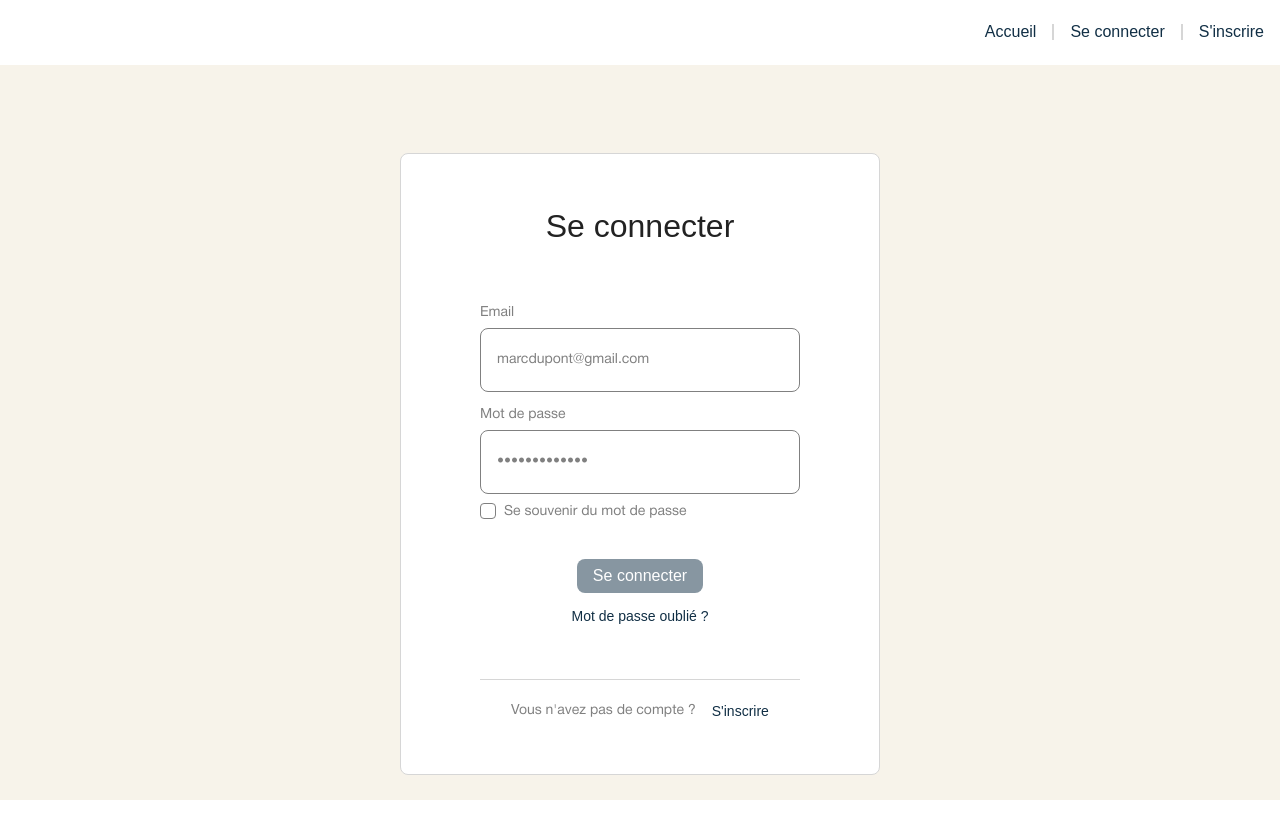
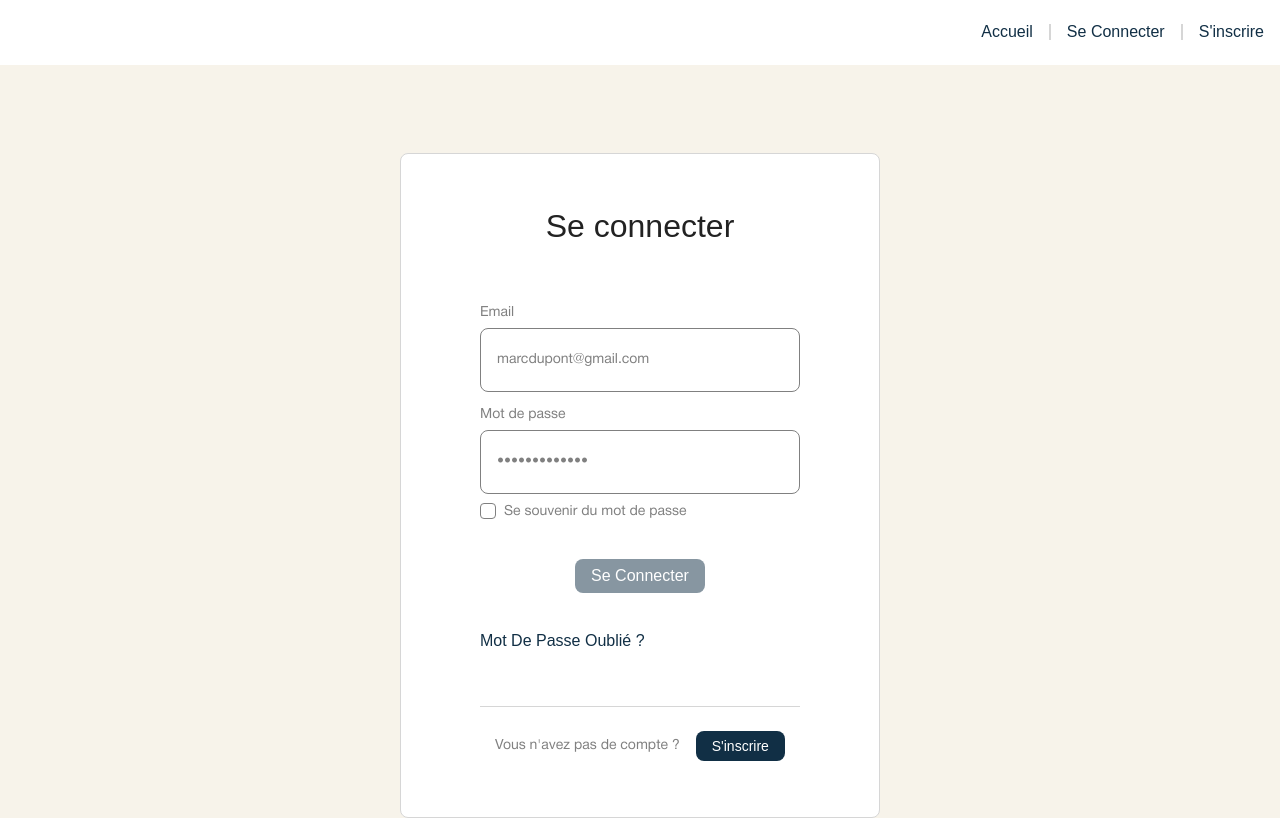
Before and after one commit to quentintrouve/design-storybook, a React (Create React App) app: page /sign-up in a window 1280 px wide. Built offline with nearby package versions, Linux system fonts and the light colour scheme.

Commit message:
refactor cta

```diff
--- a/src/Components/Global/Form/index.tsx
+++ b/src/Components/Global/Form/index.tsx
@@ -2,22 +2,20 @@ import classNames from "classnames/bind";
 
 import Title from "src/Components/Ui-kit/Typo/Title";
 import Input, { InputProps } from "src/Components/Ui-kit/Form/Input";
-import SquaredCta, { SquaredCtaProps } from "src/Components/Ui-kit/Cta/SquaredCta";
-import InlineCta, { InlineCtaProps } from "src/Components/Ui-kit/Cta/InlineCta";
+import Cta, { CtaProps } from "src/Components/Ui-kit/Cta";
 import CheckBox, { CheckBoxProps } from "src/Components/Ui-kit/Form/Checkbox";
-import Paragraph, { ParagraphProps } from "src/Components/Ui-kit/Typo/Paragraph"
+import Paragraph, {
+  ParagraphProps,
+} from "src/Components/Ui-kit/Typo/Paragraph";
 import FormFooter from "src/Components/Ui-kit/Form/FormFooter";
 
 import css from "./styles.module.scss";
 const cx = classNames.bind(css);
 
 interface BlocProps {
-  name?: "input" | "cta" | "inline-cta" | "multiple-cta" | "checkbox" | "paragraph";
+  name?: "input" | "cta" | "checkbox" | "paragraph";
   inputProps?: InputProps;
-  ctaProps?: SquaredCtaProps;
-	inlineCtaProps?: InlineCtaProps;
-	firstCtaProps?: SquaredCtaProps;
-	secondCtaProps?: SquaredCtaProps;
+  ctaProps?: CtaProps[];
   checkboxProps?: CheckBoxProps;
   paragraphProps?: ParagraphProps;
 }
@@ -37,36 +35,37 @@ export default function Form({
   blocs,
   footerLabel,
   footerLink,
-	footerRoute }: FormProps) {
-
-	const blocSerializer = ({
-    name,
-    inputProps,
-    ctaProps,
-		firstCtaProps,
-		secondCtaProps,
-		inlineCtaProps,
-    checkboxProps,
-		paragraphProps
-  }: BlocProps, index: any) => {
+  footerRoute,
+}: FormProps) {
+  const blocSerializer = (
+    { name, inputProps, ctaProps, checkboxProps, paragraphProps }: BlocProps,
+    index: any
+  ) => {
     switch (name) {
       case "input":
         return <Input key={index} className={css.input} {...inputProps} />;
       case "cta":
-        return <SquaredCta key={index} className={css.button} {...ctaProps} />;
-      case "inline-cta":
-        return <InlineCta key={index} className={css.inlineButton} {...inlineCtaProps} />;
-      case "multiple-cta":
-        return (
+        return ctaProps?.length > 1 ? (
           <div key={index} className={css.multipleButtons}>
-						<SquaredCta {...firstCtaProps} />
-						<SquaredCta {...secondCtaProps} />
+            {ctaProps?.map((props) => (
+              <Cta key={index} className={css.button} {...props} />
+            ))}
           </div>
+        ) : (
+          <Cta key={index} className={css.button} {...ctaProps?.[0]} />
         );
       case "checkbox":
-        return <CheckBox key={index} className={css.checkbox} {...checkboxProps} />;
+        return (
+          <CheckBox key={index} className={css.checkbox} {...checkboxProps} />
+        );
       case "paragraph":
-        return <Paragraph key={index} className={css.paragraph} {...paragraphProps} />;
+        return (
+          <Paragraph
+            key={index}
+            className={css.paragraph}
+            {...paragraphProps}
+          />
+        );
       default:
         return null;
     }
@@ -75,12 +74,15 @@ export default function Form({
   return (
     <div className={cx(css.Form, className)}>
       <div className={css.content}>
-
         <Title content={title} heading="h1" className={css.title} />
-
         {blocs && blocs?.map((index, bloc) => blocSerializer(index, bloc))}
-
-				{footerLabel && <FormFooter label={footerLabel} textButton={footerLink} to={footerRoute}/>}
+        {footerLabel && (
+          <FormFooter
+            label={footerLabel}
+            textButton={footerLink}
+            to={footerRoute}
+          />
+        )}
       </div>
     </div>
   );
--- a/src/Components/Global/Header/index.tsx
+++ b/src/Components/Global/Header/index.tsx
@@ -1,8 +1,7 @@
 import classNames from "classnames/bind";
 import { useNavigate } from "react-router-dom";
 
-
-import InlineCta from "src/Components/Ui-kit/Cta/InlineCta";
+import Cta from "src/Components/Ui-kit/Cta";
 
 import css from "./styles.module.scss";
 const cx = classNames.bind(css);
@@ -10,48 +9,52 @@ const cx = classNames.bind(css);
 interface headerProps {
   className?: string;
   user?: string;
-  setUser?: (param:string) => any;
+  setUser?: (param: string) => any;
 }
 
 export default function Header({ className, user, setUser }: headerProps) {
-
   const navigate = useNavigate();
 
-  const logOut = () :any => {
-    setUser('');
-    navigate('/');
-  }
+  const logOut = (): any => {
+    setUser("");
+    navigate("/");
+  };
 
   return (
     <div className={cx(css.Header, className)}>
       <nav>
-        <InlineCta className={css.navItem} text="Accueil" to="/" routerLink />
+        <Cta
+          className={css.navItem}
+          variant="inline"
+          text="Accueil"
+          to="/"
+          routerLink
+        />
         {user ? (
-          <InlineCta
+          <Cta
             className={css.navItem}
+            variant="inline"
             text="Se déconnecter"
             onClick={() => logOut()}
           />
-        )
-        :
-        (
+        ) : (
           <>
-            <InlineCta
+            <Cta
               className={css.navItem}
+              variant="inline"
               text="Se connecter"
               to="/sign-up"
               routerLink
             />
-            <InlineCta
+            <Cta
               className={css.navItem}
+              variant="inline"
               text="S'inscrire"
               to="/sign-in"
               routerLink
             />
           </>
-
         )}
-
       </nav>
     </div>
   );
--- a/src/Components/Ui-kit/Cta/InlineCta/styles.module.scss
+++ /dev/null
@@ -1,27 +0,0 @@
-@import "/src/Styles/theme";
-
-.InlineCta {
-  @include button;
-  color: map-get($cta-colors, "primary-cta");
-  display: inline-flex;
-  justify-content: center;
-  align-items: center;
-
-  &:disabled {
-    cursor: default;
-    pointer-events: none;
-    opacity: 0.5;
-  }
-
-  &.error {
-    color: map-get($primary-colors, "red");
-  }
-
-  &:hover {
-    text-decoration: underline;
-  }
-
-  .spinner {
-    margin-right: 8px;
-  }
-}
--- a/src/Components/Ui-kit/Cta/SquaredCta/index.tsx
+++ /dev/null
@@ -1,45 +0,0 @@
-import classNames from "classnames/bind";
-
-import Spinner from "src/Components/Ui-kit/Icons/Spinner";
-
-import css from "./styles.module.scss";
-const cx = classNames.bind(css);
-
-export interface SquaredCtaProps {
-  className?: string;
-  variant: "primary" | "secondary";
-  text: string;
-  onClick?: () => any;
-  disabled?: boolean;
-  loading?: boolean;
-  error?: boolean;
-}
-
-export default function SquaredCta({
-  className,
-  variant,
-  text,
-  onClick,
-  disabled,
-  loading,
-  error,
-}: SquaredCtaProps) {
-  return (
-    <button
-      className={cx(css.SquaredCta, className, variant, { error, loading })}
-      {...{ onClick, disabled }}
-    >
-      {loading && (
-        <Spinner
-          color={variant === "primary" ? "white" : "blue"}
-          className={css.spinner}
-        />
-      )}
-      <span className={css.text}>{text}</span>
-    </button>
-  );
-}
-
-SquaredCta.defaultProps = {
-  type: "primary",
-};
--- a/src/Components/Ui-kit/Cta/InlineCta/index.tsx
+++ b/src/Components/Ui-kit/Cta/index.tsx
@@ -1,13 +1,14 @@
 import classNames from "classnames/bind";
+
 import { Link } from "react-router-dom";
-
 import Spinner from "src/Components/Ui-kit/Icons/Spinner";
 
 import css from "./styles.module.scss";
 const cx = classNames.bind(css);
 
-export interface InlineCtaProps {
+export interface CtaProps {
   className?: string;
+  variant: "primary" | "secondary" | "inline";
   text: string;
   onClick?: () => any;
   disabled?: boolean;
@@ -17,8 +18,9 @@ export interface InlineCtaProps {
   to?: string;
 }
 
-export default function InlineCta({
+export default function Cta({
   className,
+  variant,
   text,
   onClick,
   disabled,
@@ -26,16 +28,27 @@ export default function InlineCta({
   error,
   routerLink,
   to,
-}: InlineCtaProps) {
+}: CtaProps) {
   const CustomTag = routerLink ? Link : "button";
 
   return (
     <CustomTag
-      className={cx(css.InlineCta, className, { error })}
+      className={cx(css.Cta, className, variant, { error, loading })}
       {...{ onClick, disabled, to }}
     >
-      {loading && <Spinner color="blue" className={css.spinner} />}
-      <span>{text}</span>
+      {loading && (
+        <Spinner
+          color={
+            variant === "secondary" || variant === "inline" ? "blue" : "white"
+          }
+          className={css.spinner}
+        />
+      )}
+      <span className={css.text}>{text}</span>
     </CustomTag>
   );
 }
+
+Cta.defaultProps = {
+  type: "primary",
+};
--- a/src/Components/Ui-kit/Cta/SquaredCta/styles.module.scss
+++ b/src/Components/Ui-kit/Cta/styles.module.scss
@@ -1,10 +1,10 @@
 @import "/src/Styles/theme";
 
-.SquaredCta {
-  @include button;
-  border-radius: $border-radius;
-  padding: 8px 16px;
-  transition: background-color 0.1s ease-in-out;
+.Cta {
+  border: none;
+  background: none;
+  font-family: map-get($fontsFamilies, "helvetica-bold");
+  cursor: pointer;
   display: flex;
   align-items: center;
   justify-content: center;
@@ -13,6 +13,23 @@
     cursor: default;
     pointer-events: none;
     opacity: 0.5;
+  }
+
+  &.primary,
+  &.secondary {
+    border-radius: $border-radius;
+    padding: 8px 16px;
+    transition: background-color 0.1s ease-in-out;
+
+    &.loading {
+      .text {
+        opacity: 0;
+      }
+    }
+
+    .spinner {
+      position: absolute;
+    }
   }
 
   &.primary {
@@ -55,13 +72,24 @@
     }
   }
 
-  .spinner {
-    position: absolute;
+  &.inline {
+    color: map-get($cta-colors, "primary-cta");
+    display: inline-flex;
+
+    &.error {
+      color: map-get($primary-colors, "red");
+    }
+
+    &:hover {
+      text-decoration: underline;
+    }
+
+    .spinner {
+      margin-right: 8px;
+    }
   }
 
-  &.loading {
-    .text {
-      opacity: 0;
-    }
+  .text {
+    text-transform: capitalize;
   }
 }
--- a/src/Components/Ui-kit/Form/FormFooter/index.tsx
+++ b/src/Components/Ui-kit/Form/FormFooter/index.tsx
@@ -1,7 +1,7 @@
 import classNames from "classnames/bind";
 
 import Label from "../Label";
-import InlineCta  from "../../Cta/InlineCta";
+import Cta from "src/Components/Ui-kit/Cta";
 
 import css from "./styles.module.scss";
 const cx = classNames.bind(css);
@@ -17,13 +17,14 @@ export default function FormFooter({
   className,
   label,
   textButton,
-	to
+  to,
 }: FormFooterProps) {
   return (
     <div className={cx(css.FormFooter, className)}>
       <Label text={label} />
-			<InlineCta
+      <Cta
         className={css.inlineButton}
+        variant="primary"
         text={textButton}
         routerLink={true}
         to={to}
--- a/src/Pages/SignUp/index.tsx
+++ b/src/Pages/SignUp/index.tsx
@@ -1,4 +1,4 @@
-import { useState, useEffect} from "react";
+import { useState, useEffect } from "react";
 import { useNavigate } from "react-router";
 import classNames from "classnames/bind";
 
@@ -9,44 +9,46 @@ const cx = classNames.bind(css);
 
 interface SignUpProps {
   className?: string;
-  setUser?: (param:string) => any;
+  setUser?: (param: string) => any;
 }
 
 export default function SignIn({ className, setUser }: SignUpProps) {
-
   const navigate = useNavigate();
 
   const [buttonIsDisabled, setButtonIsDisabled] = useState<boolean>(true);
-  const [userEmail, setUserEmail] = useState<string>('');
-  const [userPassword, setUserPassword] = useState<string>('');
+  const [userEmail, setUserEmail] = useState<string>("");
+  const [userPassword, setUserPassword] = useState<string>("");
 
-
-  const handleChange = (e:any) :any => {
-
-    switch(e.target.name) {
-      case 'mail':
-        setUserEmail(e.target.value)
+  const handleChange = (e: any): any => {
+    switch (e.target.name) {
+      case "email":
+        setUserEmail(e.target.value);
         break;
-      case 'password':
-        setUserPassword(e.target.value)
+      case "password":
+        setUserPassword(e.target.value);
         break;
       default:
-        return null
+        return null;
     }
-  }
+  };
 
-  const handleClick = () :any => {
-    setUser(userEmail)
-    navigate('/')
-  }
+  const handleClick = (): any => {
+    setUser(userEmail);
+    navigate("/");
+  };
 
-  useEffect(() :any => {
-    if((userEmail && userEmail.length > 0) && (userPassword && userPassword.length > 0)) {
-      setButtonIsDisabled(false)
+  useEffect((): any => {
+    if (
+      userEmail &&
+      userEmail.length > 0 &&
+      userPassword &&
+      userPassword.length > 0
+    ) {
+      setButtonIsDisabled(false);
     } else {
-      setButtonIsDisabled(true)
+      setButtonIsDisabled(true);
     }
-  }, [userEmail, userPassword])
+  }, [userEmail, userPassword]);
 
   return (
     <div className={cx(css.Signup, className)}>
@@ -59,12 +61,12 @@ export default function SignIn({ className, setUser }: SignUpProps) {
           {
             name: "input",
             inputProps: {
-              type: "mail",
+              type: "email",
               placeholder: "marcdupont@gmail.com",
               label: "Email",
-              name: "mail",
+              name: "email",
               id: "signup-mail",
-              onChange: (e:any) => handleChange(e)
+              onChange: (e: any) => handleChange(e),
             },
           },
           {
@@ -75,7 +77,7 @@ export default function SignIn({ className, setUser }: SignUpProps) {
               label: "Mot de passe",
               name: "password",
               id: "signup-password",
-              onChange: (e:any) => handleChange(e)
+              onChange: (e: any) => handleChange(e),
             },
           },
           {
@@ -88,21 +90,26 @@ export default function SignIn({ className, setUser }: SignUpProps) {
           },
           {
             name: "cta",
-            ctaProps: {
-              variant: "primary",
-              text: "Se connecter",
-              onClick: () => handleClick(),
-              disabled: buttonIsDisabled,
-            }
+            ctaProps: [
+              {
+                variant: "primary",
+                text: "Se connecter",
+                onClick: () => handleClick(),
+                disabled: buttonIsDisabled,
+              },
+            ],
           },
           {
-            name: "inline-cta",
-            inlineCtaProps: {
-              text: "Mot de passe oublié ?",
-              routerLink: true,
-              to: "/forgot-password"
-            }
-          }
+            name: "cta",
+            ctaProps: [
+              {
+                variant: "inline",
+                text: "Mot de passe oublié ?",
+                routerLink: true,
+                to: "/forgot-password",
+              },
+            ],
+          },
         ]}
       />
     </div>
--- a/src/Styles/_mixins.scss
+++ b/src/Styles/_mixins.scss
@@ -1,8 +1,4 @@
 @mixin button {
-  border: none;
-  background: none;
-  font-family: map-get($fontsFamilies, "helvetica-bold");
-  cursor: pointer;
 }
 
 @mixin from($screenName) {
```
Also changed, not shown: src/Pages/ForgotPassword/index.tsx (+15 -13 lines), src/Pages/SignIn/index.tsx (+49 -47 lines), 2 other files (tests, documents, lock files or other folders). Lines whose indentation alone changed are shown as unchanged.
